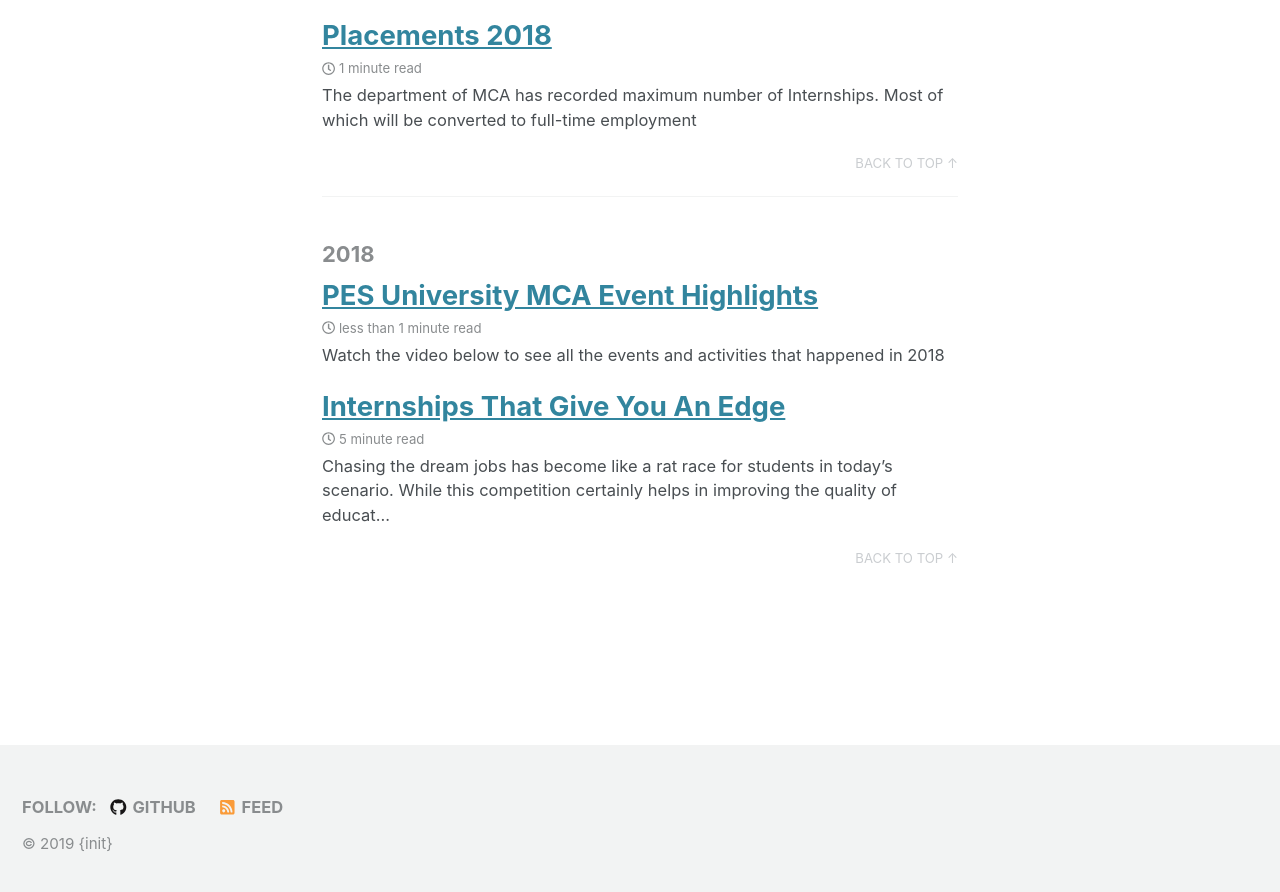
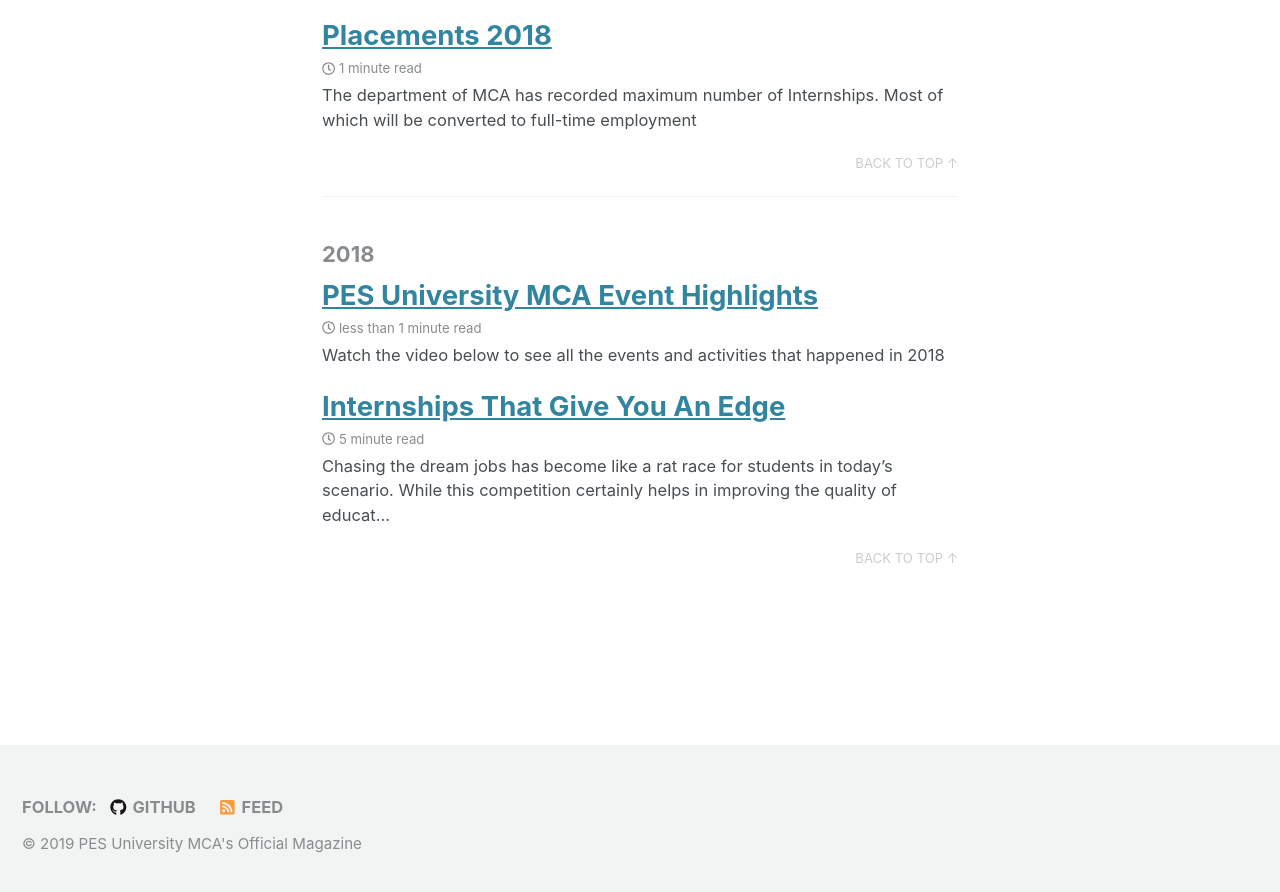
Before and after one commit to pesumca/pesumca.github.io, a Jekyll site: the page built from index.html, in a window 1280 px wide and 900 px high, scrolled down 1647 px. Shown: the top 892 px of the window. Built offline with Jekyll 4.4.1, drawn with Linux system fonts in a browser that asks for light colours; cached includes are drawn as plain includes; nearby versions of some CDN libraries; the list of posts is cut into pages by our own code.

Commit message:
Change title back to PES Mag

```diff
--- a/_config.yml
+++ b/_config.yml
@@ -16,9 +16,9 @@ minimal_mistakes_skin    : "default" # "air", "aqua", "contrast", "dark", "dirt"
 
 # Site Settings
 locale                   : "en-US"
-title                    : "{init}"
+title                    : "PES University MCA's Official Magazine"
 title_separator          : "-"
-name                     : "{init}"
+name                     : "PES University MCA's Official Magazine"
 description              : "PES University MCA's Official Magazine"
 url                      : "https://pesumca.github.io"
 baseurl                  : # the subpath of your site, e.g. "/blog"
--- a/_data/navigation.yml
+++ b/_data/navigation.yml
@@ -1,6 +1,6 @@
 # main links
 main:
-  - title: "About;"
+  - title: "About"
     url: /about/
   - title: "Gallery"
     url: /gallery/
```
